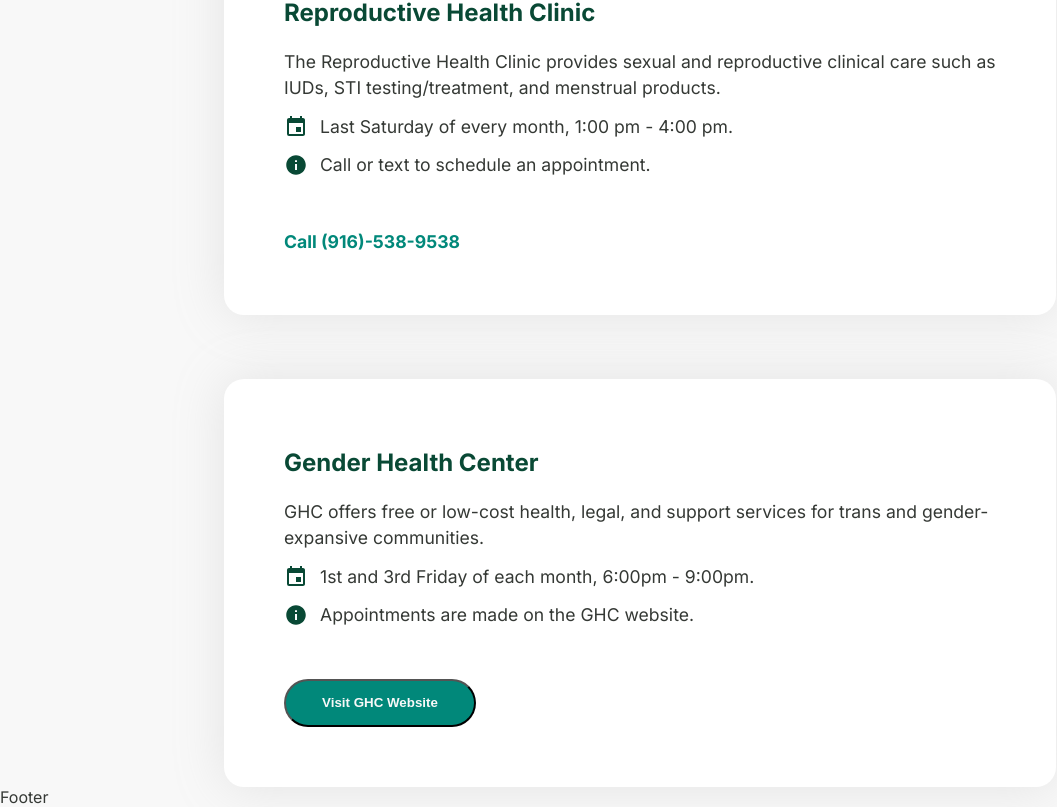
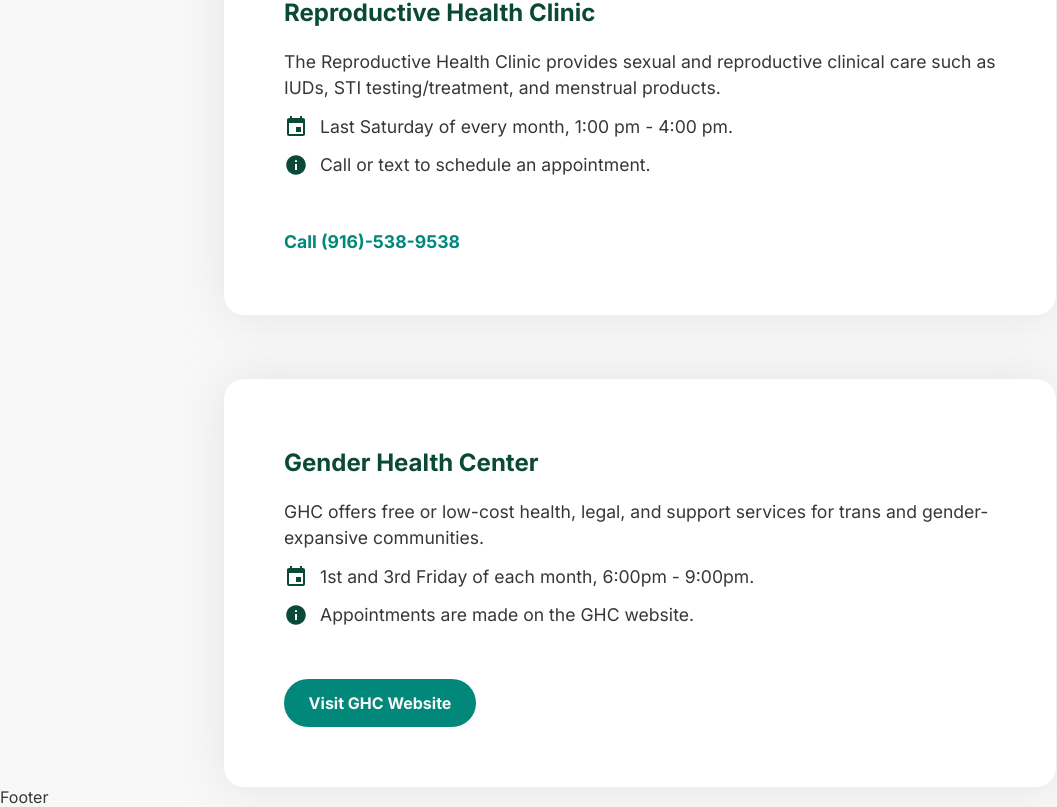
Before and after one commit to include-davis/jvmc, a Next.js app: page /clinic-schedule in a window 1280 px wide. Shown: the part 1827-2634 px from the top of the page, without its empty margins (0-1057 px from the left). Built offline with nearby package versions, Linux system fonts and the light colour scheme.

Commit message:
Fixed button style

```diff
--- a/app/(pages)/clinic-schedule/page.jsx
+++ b/app/(pages)/clinic-schedule/page.jsx
@@ -52,7 +52,7 @@ export default function ClinicSchedule() {
                 </div>
               </div>
               {clinic.appt === "button" ? (
-                <button className="btn">Visit GHC Website</button>
+                <a target="_blank" href="https://www.genderhealthcenter.org" className="btn">Visit GHC Website</a>
               ) : (
                 <p className={styles.appt}>{clinic.appt}</p>
               )}
```
